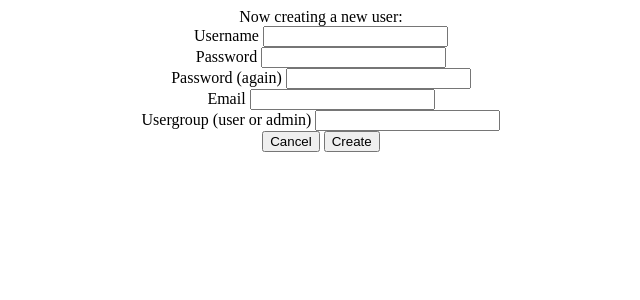
After one commit to mpurnell1-stu/php-site, a PHP site: page /create_user.php in a window 1280 px wide. The commit adds this page. Shown: the top 300 px of the page, without its empty margins (319-959 px from the left). Run offline with PHP 8.4, Linux system fonts and the light colour scheme.

Commit message:
Added ability to create users and store them on the database

```diff
--- /dev/null
+++ b/create_user.php
@@ -0,0 +1,70 @@
+<!--  I honor Parkland's core values by affirming that I have
+followed all academic integrity guidelines for this work.
+Matt Purnell
+CSC 155-201F -->
+<!DOCTYPE html>
+<html lang='en-us'>
+<head>
+    <meta charset='UTF-8'>
+    <title></title>
+    <?php
+        require('lib/includes.php');
+
+        $username_error = "";
+        $password_error = "";
+        if (isset($_POST['submit'])) {
+            if (get_var('submit') == 'Cancel') {
+                header('Location: login.php');
+            }
+            else if (get_var('submit') == 'Create') {
+                if (empty(get_var('user'))) {
+                    $username_error = "Username cannot be empty<br>";
+                }
+                else if (get_user_row(get_conn(), get_var('user'))) {
+                    $username_error = "User with that username already exists<br>";
+                }
+                else if (empty(get_var('pass')) or empty(get_var('pass2'))) {
+                    $password_error = "Password cannot be empty<br>";
+                }
+                else if (get_var('pass') != get_var('pass2')) {
+                    $password_error = "Passwords must match<br>";
+                } // Bonus: Add email and usergroup validation
+                else {
+                    $conn = get_conn();
+
+                    $sql = "INSERT INTO users (username, encrypted_password, usergroup, email) VALUES (?, ?, ?, ?);";
+                    $stmt = $conn->prepare($sql);
+                    $stmt->bind_param("ssss", $username, $encrypted_password, $usergroup, $email);
+
+                    $username = get_var('user');
+                    $encrypted_password = password_hash(get_var('pass'), PASSWORD_DEFAULT);
+                    $usergroup = get_var('group');
+                    $email = get_var('email');
+
+                    $stmt->execute();
+                    header("Location: login.php");
+                }
+            }
+        }
+    ?>
+</head>
+<body>
+    <center>
+        Now creating a new user:
+        <form method='POST'>
+            <?php echo $username_error ?>
+            <label for='user'>Username</label>
+            <input type='text' name='user' id='user' value='<?php echo get_var('user') ?>'><br>
+            <?php echo $password_error ?>
+            <label for='pass'>Password</label>
+            <input type='password' name='pass' id='pass' value='<?php echo get_var('pass') ?>'><br>
+            <label for='pass2'>Password (again)</label>
+            <input type='password' name='pass2' id='pass2' value='<?php echo get_var('pass2') ?>'><br>
+            <label for='email'>Email</label>
+            <input type='text' name='email' id='email' value='<?php echo get_var('email') ?>'><br>
+            <label for='group'>Usergroup (user or admin)</label>
+            <input type='text' name='group' id='group' value='<?php echo get_var('group') ?>'><br>
+            <input type='submit' name='submit' value='Cancel'>
+            <input type='submit' name='submit' value='Create'>
+</body>
+</html>
--- a/lib/includes.php
+++ b/lib/includes.php
@@ -12,12 +12,34 @@ CSC 155-201F -->
         }
     }
 
+    function get_conn() {
+        $username = 'mpurnell1';
+        $conn = mysqli_connect('localhost', $username, $username, $username);
+        return $conn;
+    }
+
+    function get_user_row($conn, $username) {
+        $sql = "SELECT * FROM users WHERE username=?;";
+        $stmt = $conn->prepare($sql);
+        $stmt->bind_param('s', $username);
+        $stmt->execute();
+        $result = $stmt->get_result();
+
+        if ($result->num_rows == 0) {
+            return 0;
+        }
+        else if ($result->num_rows > 1) {
+            echo "<script>alert('Multiple users returned');</script>";
+            header("Location: goodbye.php");
+        }
+        else {
+            return $result->fetch_assoc();
+        }
+    }
+
     function confirm_login() {
         $logged_in = true;
-        if (isset($_SESSION['user']) == false) {
-            $logged_in = false;
-        }
-        else if ($_SESSION['user'] != 'csc155user') {
+        if (!isset($_SESSION['user'])) {
             $logged_in = false;
         }
 
@@ -96,11 +118,13 @@ CSC 155-201F -->
         }
         else if (substr($ret, -2) == ', ') {
             $ret = substr($ret, 0, strlen($ret) - 2);
+            $ret = substr($ret, 0, strrpos($ret, ",") + 1) . " and " . substr($ret, strrpos($ret, ",") + 1);
         }
         return $ret;
     }
 
     function print_cart_table() {
+        // Bonus: Make images and item names links
         $twos = check_cart('2by2');
         $threes = check_cart('3by3');
         $fours = check_cart('4by4');
@@ -110,28 +134,28 @@ CSC 155-201F -->
         if ($twos > 0) {
             $table .= '<tr><td><img src="images/2by2_tiny.jpg"></td>';
             $table .= '<td align="center">2x2</td><td align="center">';
-            $table .= $twos . '</td><td>$' . number_format(5 * $twos, 2);
+            $table .= $twos . ' @ $5 ea. </td><td>$' . number_format(5 * $twos, 2);
             $table .= '</td></tr>';
         }
         if ($threes > 0) {
             $table .= '<tr><td><img src="images/3by3_tiny.jpg"></td>';
             $table .= '<td align="center">3x3</td><td align="center">';
-            $table .= $threes . '</td><td>$' . number_format(15 * $threes, 2);
+            $table .= $threes . ' @ $15 ea. </td><td>$' . number_format(15 * $threes, 2);
             $table .= '</td></tr>';
         }
         if ($fours > 0) {
             $table .= '<tr><td><img src="images/4by4_tiny.jpg"></td>';
             $table .= '<td align="center">4x4</td><td align="center">';
-            $table .= $fours . '</td><td>$' . number_format(30 * $fours, 2);
+            $table .= $fours . ' @ $30 ea. </td><td>$' . number_format(30 * $fours, 2);
             $table .= '</td></tr>';
         }
         if ($fives > 0) {
             $table .= '<tr><td><img src="images/5by5_tiny.jpg"></td>';
             $table .= '<td align="center">5x5</td><td align="center">';
-            $table .= $fives . '</td><td>$' . number_format(50 * $fives, 2);
+            $table .= $fives . ' @ $50 ea. </td><td>$' . number_format(50 * $fives, 2);
             $table .= '</td></tr>';
         }
-        if ($twos == 0 and $threes == 0 and $fours == 0 and $fives == 0) {
+        if ($total_items == 0) {
             $table .= '<tr><td align="center">No</td>';
             $table .= '<td align="center">items</td>';
             $table .= '<td align="center">added</td>';
@@ -155,7 +179,7 @@ CSC 155-201F -->
         echo "<center><img src='images/header.jpg'>";
         echo "<h2>Matt Purnell</h2><h4>CSC 155-201F</h4>";
         if (isset($_COOKIE['preferred_name'])) {
-            echo "<p>Hello, " . $_COOKIE['preferred_name'] . "! Enjoy the site.</p>";
+            echo "Hello, " . $_COOKIE['preferred_name'] . "! Enjoy the site.";
         }
         echo "<br><br>";
     }
--- a/welcome.php
+++ b/welcome.php
@@ -26,7 +26,7 @@ CSC 155-201F -->
     <?php insert_header() ?>
     <p>
         <form method='POST'>
-            Welcome to the website!!<br>
+            Welcome to the class website!!<br>
             Enter your preferred name here:
             <input type='text' name='name'>
             <input type='submit' name='submit' value='Enter'>
```
Also changed, not shown: login.php (+23 -8 lines).
